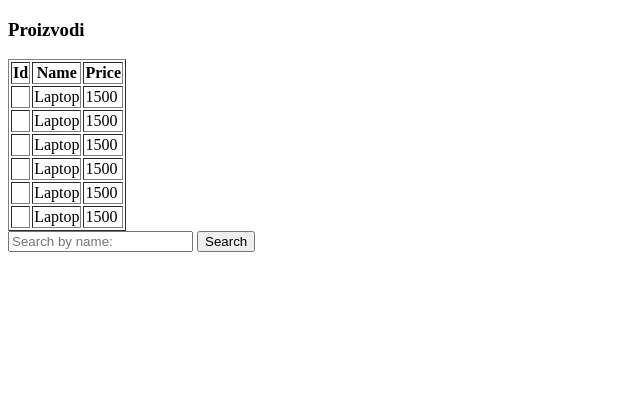
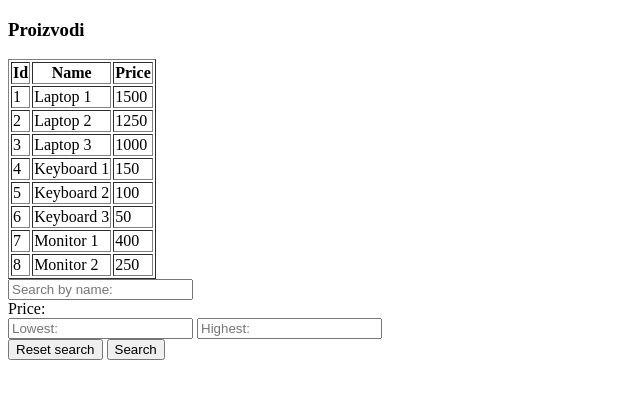
Before and after one commit to SasaAndjelkovic/ObukaPHP, a PHP site: page /prodavnica.php in a window 1280 px wide. Shown: the top 399 px of the page, without its empty margins (0-640 px from the left). Run offline with PHP 8.4, Linux system fonts and the light colour scheme; some libraries are stand-ins or nearby versions.

Commit message:
neke nepostupne promene koda

```diff
--- a/05PHP/08forme/inc/get.php
+++ b/05PHP/08forme/inc/get.php
@@ -1,15 +1,16 @@
 <form action="<?php echo htmlspecialchars($_SERVER['PHP_SELF']); ?>" method="post">
     <label for="name">Name: </label>
     <input type="text" name="name" id="name" placeholder="Enter your name: "><br>
-    <span class="error">*<?php echo $nameErr ?></span><br>
+    <!-- <span class="error">*<?php echo $nameErr ?></span><br> -->
     <label for="email">Email: </label>
     <input type="email" name="email" id="email" placeholder="Enter your email: "><br>
-    <span class="error">=<?php echo $emailErr ?></span><br>
+    <!-- <span class="error">=<?php echo $emailErr ?></span><br> -->
     <label for="comment">Comment: </label>
     <textarea name="comment" id="" cols="30" rows="10"></textarea> <br>
     <label>Gender: </label>
     <input type="radio" name="gender" id="m" value="male"> Male
     <input type="radio" name="gender" id="f" value="female"> Female <br>
+    <!-- <span class="error">=<?php echo $genderErr ?></span><br> -->
     <input type="submit" value="Enter meeting">
 </form>
 <!-- default method je GET -->
--- a/05PHP/08forme/inc/header.php
+++ b/05PHP/08forme/inc/header.php
@@ -6,6 +6,12 @@
     <meta http-equiv="X-UA-Compatible" content="IE=edge">
     <meta name="viewport" content="width=device-width, initial-scale=1.0">
     <title>PHP Form</title>
+    <style>
+        .error {
+            color: red;
+            font-size: small;
+        }
+    </style>
 </head>
 
 <body>
--- a/05PHP/08forme/inc/response.php
+++ b/05PHP/08forme/inc/response.php
@@ -8,6 +8,7 @@
         echo $email . "<br>";
         echo $comment . "<br>";
         echo $gender . "<br>";
+        echo "Kodovi za htmlspecialchars: &amp; &quot; &lt";
     }
 
     ?>
--- a/05PHP/08forme/index.php
+++ b/05PHP/08forme/index.php
@@ -36,10 +36,6 @@ require __DIR__ . '/inc/footer.php';
 
 
 
-
-
-
-
 </body>
 
 </html> -->
--- a/05PHP/08forme/prodavnica.php
+++ b/05PHP/08forme/prodavnica.php
@@ -3,55 +3,84 @@
 $niz_proizvoda = array(
     array(
         "id" => 1,
-        "name" => "Laptop",
-        "prica" => 1500
+        "name" => "Laptop 1",
+        "price" => 1500
     ),
     array(
         "id" => 2,
-        "name" => "Keyboard",
-        "prica" => 150
+        "name" => "Laptop 2",
+        "price" => 1250
     ),
     array(
         "id" => 3,
-        "name" => "Keyboard2",
-        "prica" => 300
+        "name" => "Laptop 3",
+        "price" => 1000
     ),
     array(
         "id" => 4,
-        "name" => "Laptop",
-        "prica" => 1500,
+        "name" => "Keyboard 1",
+        "price" => 150
     ),
     array(
         "id" => 5,
-        "name" => "Laptop",
-        "prica" => 1500,
+        "name" => "Keyboard 2",
+        "price" => 100
     ),
     array(
         "id" => 6,
-        "name" => "Laptop",
-        "prica" => 1500
+        "name" => "Keyboard 3",
+        "price" => 50
+    ),
+    array(
+        "id" => 7,
+        "name" => "Monitor 1",
+        "price" => 400
+    ),
+    array(
+        "id" => 8,
+        "name" => "Monitor 2",
+        "price" => 250
     )
 );
 
 $search_niz = array();
 
 if ($_SERVER["REQUEST_METHOD"] == "GET") {
-    if (isset($_GET["name"])) {
+    if (isset($_GET["name"]) && !empty($_GET["name"])) {
         $search_proizvodi = array();
         $search_q = htmlspecialchars($_GET["name"]);
         $search_q = trim($search_q);
         $search_q = strtolower($search_q);
         foreach ($niz_proizvoda as $proizvod) {
             if (str_contains(strtolower($proizvod["name"]), $search_q)) {
-                $search_proizvodi[] = $proizvod;
+                $search_niz[] = $proizvod;
             }
         }
-        echo "Ispisani laptopovi";
+        require __DIR__ . "/search/katalog.php";
+        exit();
+    } elseif (isset($_GET["low-price"]) || isset($_GET["high-price"])) {
+        $search_niz = array();
+        $lowest = $higest = 0;
+        if (!empty($_GET["low-price"])) {
+            $lowest = intval($_GET["low-price"]);
+        } else {
+            $lowest = 0;
+        }
+        if (!empty($_GET["high-price"])) {
+            $higest = intval($_GET["high-price"]);
+        } else {
+            $higest = INF;
+        }
+        foreach ($niz_proizvoda as $proizvod) {
+            if ($proizvod["price"] > $lowest && $proizvod["price"] < $higest) {
+                $search_niz[] = $proizvod;
+            }
+        }
+        require __DIR__ . "/search/katalog.php";
         exit();
     } else {
+        $search_niz = $niz_proizvoda;
         require __DIR__ . "/search/katalog.php";
         exit();
     }
 }
-
-require __DIR__ . "/search/katalog.php";
--- a/05PHP/08forme/search/katalog.php
+++ b/05PHP/08forme/search/katalog.php
@@ -22,16 +22,14 @@
         </thead>
         <tbody>
             <?php
-            foreach ($niz_proizvoda as $pr) :
+            foreach ($search_niz as $pr) :
             ?>
                 <tr>
-                    <td><? php ?></td>
-                    <td>Laptop</td>
-                    <td>1500</td>
+                    <td><?php echo $pr['id'] ?></td>
+                    <td><?php echo $pr['name'] ?></td>
+                    <td><?php echo $pr['price'] ?></td>
                 </tr>
-            <?php
-            endforeach;
-            ?>
+            <?php endforeach; ?>
             <!-- <tr>
                 <td>2</td>
                 <td>Keyboard</td>
@@ -48,7 +46,12 @@
 
     <form action="<?php echo htmlspecialchars($_SERVER["PHP_SELF"]); ?>">
         <input type="text" name="name" id="name" placeholder="Search by name: ">
-        <input type="submit" value="Search" name="search" id="">
+        <br>
+        <label for="low-price">Price:</label><br>
+        <input type="text" name="low-price" id="low-price" placeholder="Lowest: ">
+        <input type="text" name="high-price" id="high-price" placeholder="Highest: "><br>
+        <input type="submit" name="reset" id="reset" value="Reset search">
+        <input type="submit" value="Search" name="search">
     </form>
 </body>
 
```
Also changed, not shown: 05PHP/07http_zahtevi/home.php (+4 -5 lines), 05PHP/08forme/inc/post.php (+5 -4 lines), 05PHP/08forme/welcome.php (+7 -4 lines), 05PHP/08forme/search/.htaccess.
